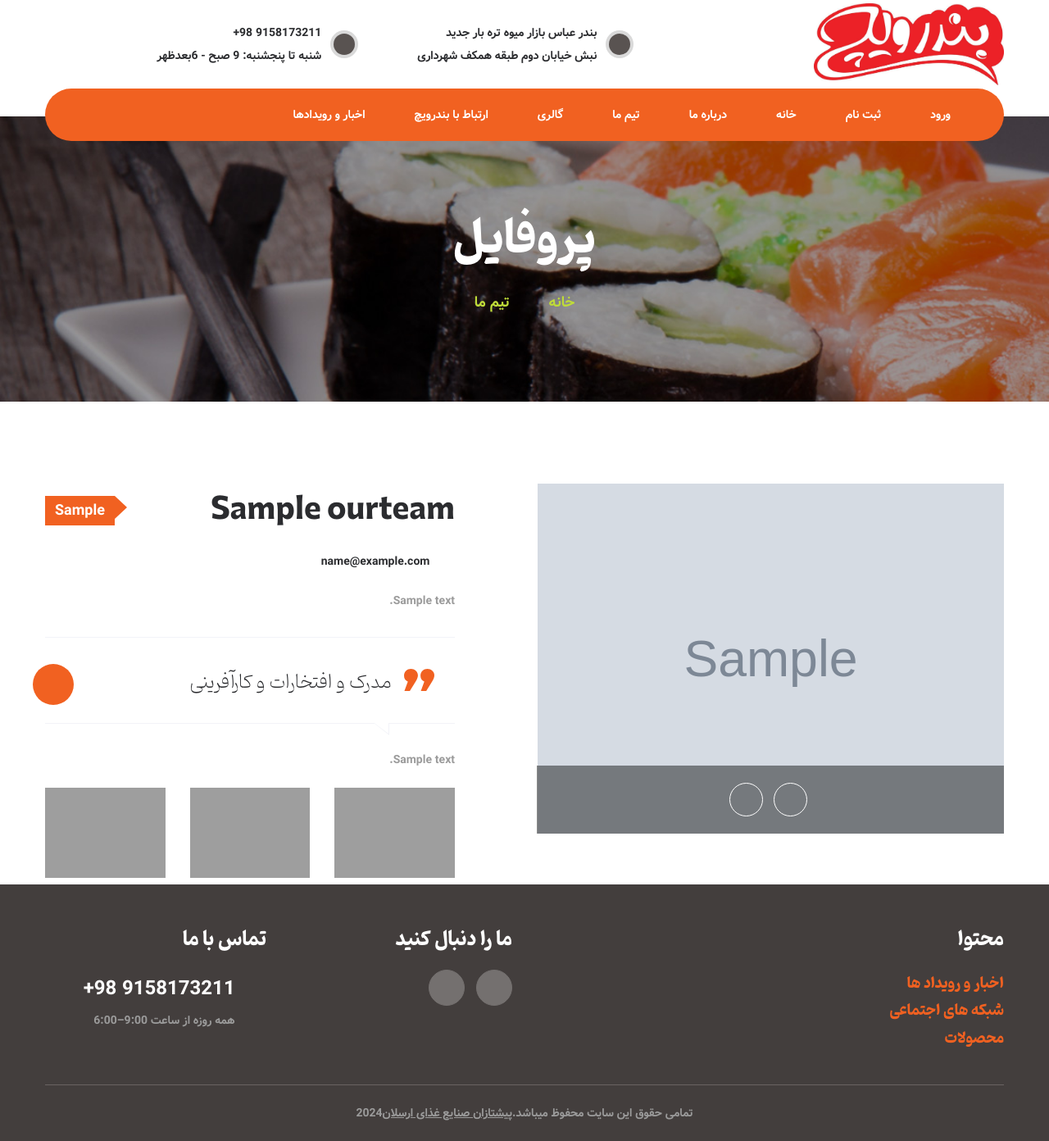
After one commit to Ehsan-Fouladi/ShopFood, a Django app: page /profile/team/1 in a window 1280 px wide. The commit adds this page. Shown: the whole page at 82% size. Run offline with Django 4.2, Linux system fonts and the light colour scheme; tables that the repository leaves empty hold one stand-in row (values such as "Sample post"); grey boxes marked "Sample" are stand-in pictures; some libraries are stand-ins or nearby versions; some web fonts are replaced; grey boxes are pictures that could not be loaded.

Commit message:
update tag title is create teams

```diff
--- a/accounts/templates/accounts/login.html
+++ b/accounts/templates/accounts/login.html
@@ -4,7 +4,7 @@
 
 <head>
 	{% include "include/head.html" %}
-	<title>{% block title %}ورود | ثبت نام{% endblock %}</title>
+	<title>{% block title %}ورود{% endblock %}</title>
 </head>
 
 <body>
--- a/accounts/templates/accounts/register.html
+++ b/accounts/templates/accounts/register.html
@@ -4,7 +4,7 @@
 
 <head>
 	{% include "include/head.html" %}
-	<title>{% block title %}ورود | ثبت نام{% endblock %}</title>
+	<title>{% block title %}ثبت نام{% endblock %}</title>
 </head>
 
 <body>
--- a/blog/templates/blog/blog.html
+++ b/blog/templates/blog/blog.html
@@ -4,7 +4,7 @@
 
 <head>
 	<!-- Site Title-->
-	<title>{% block title %}اخبار و رویداد{% endblock %}</title>
+	<title>{% block title %}اخبار و رویدادها | بندرویچ{% endblock %}</title>
 	{% include "include/head.html" %}
 </head>
 
@@ -98,7 +98,7 @@
 										<div class="range range-sm-center range-lg-left">
 											<div class="cell-sm-10 cell-md-8 cell-lg-7">
 												<div class="inset-left-0 inset-md-right-20">
-													<span class="alert_danger">اخبار یا رویداد که به دنبال آن می بودید پیدا نشد؟</span>
+													<span class="alert_danger">هیچ محتوایی در این صفحه بارگذاری نشده است! | یا اشتباه جستجو کردین؟</span>
 								{% endif %}
 								<footer class="offset-top-60 offset-lg-top-80">
 									<div class="range offset-top-60 offset-sm-top-100 range-xs-center">
--- a/home/templates/index.html
+++ b/home/templates/index.html
@@ -6,7 +6,7 @@
 
 <head>
 	{% include "include/head.html" %}
-	<title>{% block title %}پیشتازان صنایع غذای ارسلان{% endblock %}</title>
+	<title>{% block title %}پیشتازان صنایع غذای ارسلان | بندرویچ{% endblock %}</title>
 </head>
 
 <body>
--- a/navbarpage/models.py
+++ b/navbarpage/models.py
@@ -50,6 +50,12 @@ class OurPartners(models.Model):
 class OurTeam(models.Model):
     name = models.CharField(max_length=50, verbose_name="نام")
     silence = models.CharField(max_length=70, verbose_name="صمت فرد")
+    gmail = models.EmailField(verbose_name="ایمیل")
+    your_about = models.TextField(verbose_name="درباره خود")
+    work_about = models.TextField(verbose_name="درباره مدرک یا کار های که کردین")
+    evidence = models.ImageField(upload_to="team/evidence/", verbose_name="عکس مدرک", null=True, blank=True)
+    evidence_two = models.ImageField(upload_to="team/evidence1/", verbose_name="2عکس مدرک", null=True, blank=True)
+    evidence_three = models.ImageField(upload_to="team/evidence2/", verbose_name="3عکس مدرک", null=True, blank=True)
     image = models.ImageField(upload_to="about/team/", verbose_name="عکس")
     instagram = models.CharField(max_length=256, verbose_name="لینک اینستاگرام", blank=True, null=True)
     telegram = models.CharField(max_length=256, verbose_name="لینک تلگرام", blank=True, null=True)
--- a/navbarpage/templates/navbarpage/contact.html
+++ b/navbarpage/templates/navbarpage/contact.html
@@ -3,7 +3,7 @@
 
 <head>
 	<!-- Site Title-->
-	<title>{% block title %}تماس با ما{% endblock %}</title>
+	<title>{% block title %}ارتباط با ما | بندرویچ{% endblock %}</title>
 	{% include "include/head.html" %}
 </head>
 
@@ -19,10 +19,10 @@
 				<div class="shell shell-fluid">
 					<div class="range range-condensed">
 						<div class="cell-xs-12 cell-xl-preffix-1 cell-xl-11">
-							<p class="h3 text-white">تماس</p>
+							<p class="h3 text-white">ارتباط با ما</p>
 							<ul class="breadcrumbs-custom offset-top-10">
 								<li><a href="{% url "home:home" %}">خانه</a></li>
-								<li class="active">تماس</li>
+								<li class="active">ارتباط با ما</li>
 							</ul>
 						</div>
 					</div>
--- /dev/null
+++ b/navbarpage/templates/navbarpage/member-profile.html
@@ -0,0 +1,133 @@
+{% load static %}
+<!DOCTYPE html>
+<html lang="fa" dir="rtl" class="wide wow-animation">
+
+<head>
+	<!-- Site Title-->
+	<title>{{ object.name }}</title>
+	{% include "include/head.html" %}
+</head>
+
+<body>
+	<!-- Page-->
+	<div class="page text-center">
+		<!-- Page Header-->
+		{% include "include/header.html" %}
+		<!-- Page Content-->
+		<main class="page-content">
+			<!-- Breadcrumbs & Page title-->
+			<section class="text-center section-34 section-sm-60 section-md-top-100 section-md-bottom-105 bg-image bg-image-breadcrumbs">
+				<div class="shell shell-fluid">
+					<div class="range range-condensed">
+						<div class="cell-xs-12 cell-xl-preffix-1 cell-xl-11">
+							<p class="h3 text-white">پروفایل</p>
+							<ul class="breadcrumbs-custom offset-top-10">
+								<li><a href="{% url "home:home" %}">خانه</a></li>
+								<li><a href="{% url "page:team" %}">تیم ما</a></li>
+							</ul>
+						</div>
+					</div>
+				</div>
+			</section>
+
+			<section class="section-top-50 section-sm-top-100">
+				<div class="shell">
+					<div class="range range-xs-center">
+						<div class="cell-sm-7 cell-md-6">
+							<div class="img-thumbnail-custom"><img src="{{ object.image.url }}" alt="{{object.name}}" width="569" height="656" class="img-responsive">
+								<div class="caption">
+									<div class="group-lg">
+										<ul class="list-inline text-middle">
+											{% if object.instagram %}
+											<li>
+												<a href="{{ object.instagram }}" class="link-white icon icon-sm icon-circle fa fa-instagram"></a>
+											</li>
+											{% endif %}
+											{% if object.telegram %}
+											<li>
+												<a href="{{ object.telegram }}" class="link-white icon icon-xs icon-circle fa fa-telegram"></a>
+											</li>
+											{% endif %}
+										</ul>
+									</div>
+								</div>
+							</div>
+						</div>
+						<div class="cell-sm-7 cell-md-6 text-sm-right offset-sm-top-30 offset-md-top-0">
+							<div class="inset-lg-left-70">
+								<div class="reveal-md-flex range-md-justify range-md-middle">
+									<h4 class="font-default">{{ object.name }}</h4>
+									<div class="team-member-position offset-top-10 offset-md-top-0"><span class="big text-middle">{{ object.silence }}</span></div>
+								</div>
+								<div class="offset-top-30 offset-md-top-15 text-line-height-2">
+									<ul class="list-inline list-inline-sm">
+										<li>
+											<div class="unit unit-horizontal unit-middle unit-spacing-xs">
+												<div class="unit-right"><span class="icon icon-xs text-primary mdi mdi-email-outline text-middle"></span></div>
+												<div class="unit-body"><a href="#" class="link-default"><span>{{ object.gmail }}</span></a></div>
+											</div>
+										</li>
+									</ul>
+								</div>
+								<p class="offset-top-20">{{ object.your_about }}</p>
+								<div class="offset-top-30">
+									<!-- Blockquote default-->
+									<blockquote class="quote-default quote-default-left">
+										<div class="quote-body">
+											<div class="unit unit-xs-horizontal unit-xs-top unit-spacing-sm">
+												<div class="unit-right">
+													<svg x="0px" y="0px" width="37px" height="27px" viewbox="0 0 37 27">
+														<path d="M16.916,18.73c0,2.351-0.833,4.319-2.499,5.901C12.754,26.208,10.786,27,8.516,27  c-2.268,0-4.255-0.792-5.96-2.369c-1.703-1.582-2.552-3.477-2.552-5.679c0-2.208,1.022-4.891,3.064-8.054L9.879-0.018h6.585  l-4.202,11.471C15.365,12.847,16.916,15.275,16.916,18.73z M36.99,18.73c0,2.351-0.833,4.319-2.499,5.901  C32.828,26.208,30.86,27,28.588,27c-2.269,0-4.256-0.792-5.959-2.369c-1.702-1.582-2.555-3.477-2.555-5.679  c0-2.208,1.025-4.891,3.066-8.054l6.813-10.916h6.581l-4.197,11.471C35.437,12.847,36.99,15.275,36.99,18.73z"></path>
+													</svg>
+												</div>
+												<div class="unit-body">
+													<p class="h5 text-light">
+														<q>مدرک و افتخارات و کارآفرینی</q>
+													</p>
+												</div>
+											</div>
+										</div>
+										<div class="quote-footer">
+											<cite></cite>
+										</div>
+									</blockquote>
+									<p class="offset-top-30">{{ object.work_about }}</p>
+								</div>
+								<!-- PhotoSwipe-->
+								<div data-photo-swipe-gallery="gallery" class="range range-xs-center gallery-wrap offset-top-20">
+									{% if object.evidence %}
+									<div class="cell-xs-6 cell-sm-4">
+										<a data-photo-swipe-item="" data-size="847x1200" href="{{ object.evidence.url }}" class="img-wrap-mod-2">
+											<span class="icon icon-xs fa fa-search-plus icon-white"></span>
+											<img width="105" height="150" src="{{ object.evidence.url }}" alt="Images" class="img-responsive">
+										</a>
+									</div>
+									{% endif %}
+									{% if object.evidence_two %}
+									<div class="cell-xs-6 cell-sm-4">
+										<a data-photo-swipe-item="" data-size="847x1200" href="{{ object.evidence_two.url }}" class="img-wrap-mod-2">
+											<span class="icon icon-xs fa fa-search-plus icon-white"></span>
+											<img width="105" height="150" src="{{ object.evidence_two.url }}" alt="Images" class="img-responsive">
+										</a>
+									</div>
+									{% endif %}
+									{% if object.evidence_two %}
+									<div class="cell-xs-6 cell-sm-4">
+										<a data-photo-swipe-item="" data-size="847x1200" href="{{ object.evidence_three.url }}" class="img-wrap-mod-2">
+											<span class="icon icon-xs fa fa-search-plus icon-white"></span>
+											<img width="105" height="150" src="{{ object.evidence_three.url }}" alt="Images" class="img-responsive">
+										</a>
+									</div>
+									{% endif %}
+								</div>
+							</div>
+						</div>
+					</div>
+				</div>
+			</section>
+		</main>
+		<!-- Page Footer-->
+		{% include "include/footer.html" %}
+	</div>
+</body>
+</html>
--- a/navbarpage/urls.py
+++ b/navbarpage/urls.py
@@ -5,4 +5,6 @@ app_name = "page"
 urlpatterns = [
     path("contacts/", views.ContactView.as_view(), name="contact"),
     path("about/", views.AboutView.as_view(), name="about"),
+    path("team/", views.TeamView.as_view(), name="team"),
+    path("profile/team/<int:pk>", views.ProfileTeamView.as_view(), name="profile"),
 ]
--- a/navbarpage/views.py
+++ b/navbarpage/views.py
@@ -1,5 +1,5 @@
 from django.shortcuts import render, redirect
-from django.views.generic import FormView, ListView
+from django.views.generic import FormView, ListView, TemplateView, DetailView
 from django.urls import reverse_lazy
 from .forms import ContactForm
 from .models import AboutModel, OurStory, OurPartners, OurTeam
@@ -23,3 +23,11 @@ class AboutView(ListView):
         context["Partners"] = OurPartners.objects.all()
         context["Team"] = OurTeam.objects.all().order_by("-create_at")
         return context
+
+class TeamView(ListView):
+    template_name = "navbarpage/team.html"
+    model = OurTeam
+
+class ProfileTeamView(DetailView):
+    template_name = "navbarpage/member-profile.html"
+    model = OurTeam
--- a/product/templates/product/gallery.html
+++ b/product/templates/product/gallery.html
@@ -4,7 +4,7 @@
 
 <head>
 	<!-- Site Title-->
-	<title>{% block title %}محصولات{% endblock %}</title>
+	<title>{% block title %}محصولات | بندرویچ{% endblock %}</title>
 	{% include "include/head.html" %}
 </head>
 
--- a/templates/include/header.html
+++ b/templates/include/header.html
@@ -87,14 +87,17 @@
                             <li class="{% if request.resolver_match.url_name == "about" %}active{% endif %}">
                                 <a href="{% url "page:about" %}">درباره ما</a>
                             </li>
+                            <li class="{% if request.resolver_match.url_name == "team" %}active{% endif %}">
+                                <a href="{% url "page:team" %}">تیم ما</a>
+                            </li>
                             <li class="{% if request.resolver_match.url_name == "gallery" %}active{% endif %}">
                                 <a href="{% url "product:gallery" %}">گالری</a>
                             </li>
                             <li class="{% if request.resolver_match.url_name == "contact" %}active{% endif %}">
-                                <a href="{% url "page:contact" %}">تماس</a>
+                                <a href="{% url "page:contact" %}">ارتباط با بندرویچ</a>
                             </li>
                             <li class="{% if request.resolver_match.url_name == "blog" %}active{% endif %}">
-                                <a href="{% url "blog:blog" %}">اخبار و رویداد</a>
+                                <a href="{% url "blog:blog" %}">اخبار و رویدادها</a>
                             </li>
                         </ul>
                         <div class="rd-navbar-aside-left">
--- a/templates/panel/head.html
+++ b/templates/panel/head.html
@@ -1,7 +1,7 @@
 {% load static %}
 <meta charset="UTF-8" />
 <meta name="viewport" content="width=device-width, initial-scale=1.0" />
-<title>پیشتازان صنایع غذای ارسلان</title>
+<title>پیشتازان صنایع غذای ارسلان | بندرویچ</title>
 <link rel="stylesheet" href="{% static "/dist/output.css" %}">
 <link rel="stylesheet" href="{% static "css/font-vazir.css" %}">
 <link rel="icon" href="{% static "/images/favicon.ico" %}" type="image/x-icon">
```
Also changed, not shown: Shop/settings.py (+15 -15 lines), navbarpage/templates/navbarpage/about.html (+1 -34 lines), navbarpage/templates/navbarpage/team.html (added, +70 -0 lines), navbarpage/migrations/0002_ourteam_evidence_ourteam_gmail_ourteam_work_about_and_more.py (added), navbarpage/migrations/0003_alter_ourteam_evidence.py (added), navbarpage/migrations/0004_ourteam_evidence_three_ourteam_evidence_two_and_more.py (added).
